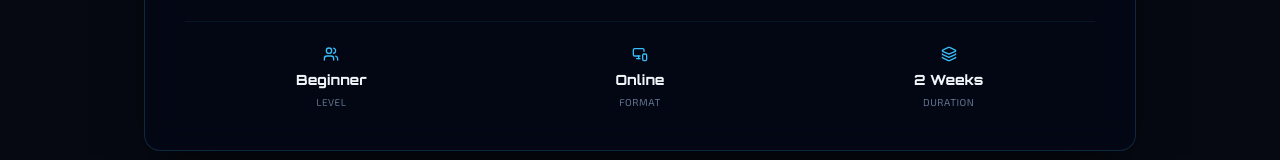
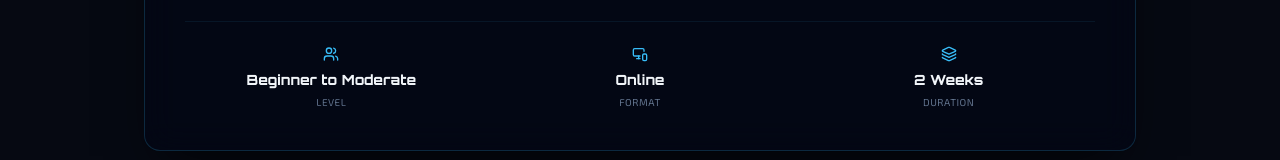
Before and after one commit to Kesicode/circuitron2026, a Next.js app: page / in a window 1280 px wide. Shown: the part 1583-1743 px from the top of the page. Built offline with nearby package versions, Linux system fonts and the light colour scheme; no server answers; the database is empty; a web font is replaced by a local one.

Commit message:
content: change level from Beginner to Beginner to Moderate

```diff
--- a/src/components/EventPhases.tsx
+++ b/src/components/EventPhases.tsx
@@ -305,7 +305,7 @@ export default function EventPhases() {
               style={{ borderColor: `${color}15` }}
             >
               {[
-                { icon: Users,            val: "Beginner",  sub: "Level" },
+                { icon: Users,            val: "Beginner to Moderate",  sub: "Level" },
                 { icon: MonitorSmartphone, val: "Online",   sub: "Format" },
                 { icon: Layers,           val: "2 Weeks",   sub: "Duration" },
               ].map(({ icon: Icon, val, sub }) => (
```
